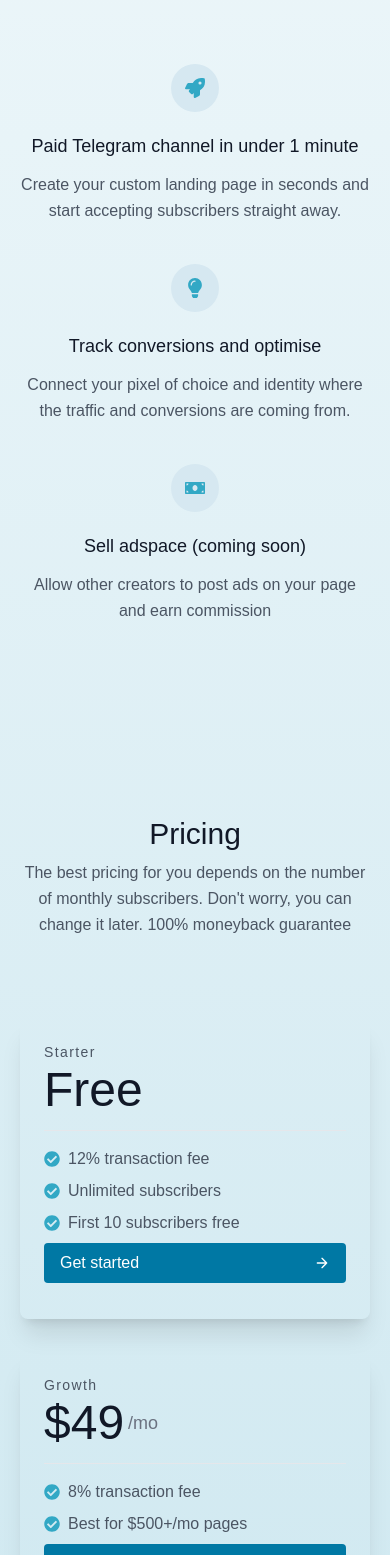
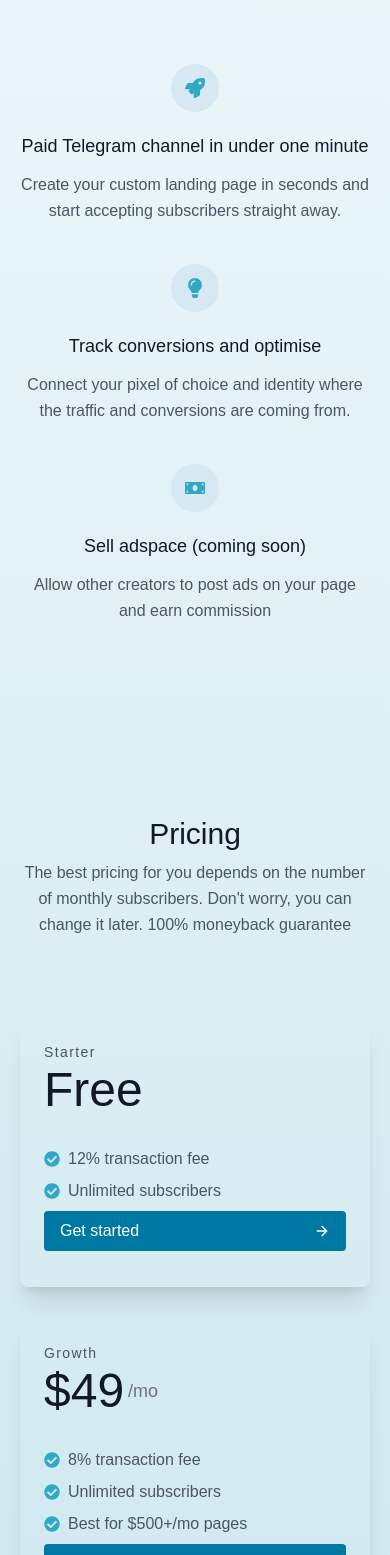
Before and after one commit to culda/tgdaddy, a Next.js app: page / in a window 390 px wide. Shown: the part 1360-2915 px from the top of the page. Built offline with nearby package versions, Linux system fonts and the light colour scheme; grey boxes are pictures that could not be loaded; a web font is replaced by a local one.

Commit message:
small fixes

```diff
--- a/app/[username]/PagePublic.tsx
+++ b/app/[username]/PagePublic.tsx
@@ -7,10 +7,10 @@
 import { useRouter } from 'next/navigation';
 import { FaArrowRight, FaLock } from 'react-icons/fa';
 import Button from '../components/Button';
+import FormattedText from '../components/FormattedText';
 import { useSnackbar } from '../components/SnackbarProvider';
 import { StConsumerSubscription, StPage, StProduct } from '../model/types';
 import PricingSection from './PricingSection';
-import FormattedText from '../components/FormattedText';
 
 type PpPage = {
   page: StPage;
@@ -98,11 +98,9 @@
             <div className="absolute inset-0 rounded-full border-4 border-white shadow-xl"></div>
           </div>
         </div>
-        <div className="text-center lg:w-2/3 w-full">
-          <h1 className="title-font sm:text-4xl text-3xl mb-4 font-medium text-gray-900">
-            {page?.title}
-          </h1>
-        </div>
+        <h1 className="title-font text-center sm:text-4xl text-3xl mb-4 font-medium text-gray-900">
+          {page?.title}
+        </h1>
       </section>
 
       <section>
@@ -153,7 +151,7 @@
         <section className="text-gray-400 text-sm px-8 pb-16">
           <p>
             By subscribing you are agreeing to our{' '}
-            <a href="/privacyPolicy" target="_blank">
+            <a href="/privacyPolicy" target="_blank" className="underline">
               privacy policy
             </a>
             . The subscription is managed by Stripe and you can cancel anytime.
--- a/app/components/PricingSection.tsx
+++ b/app/components/PricingSection.tsx
@@ -1,4 +1,3 @@
-import { FaCheckCircle } from 'react-icons/fa';
 import Button from './Button';
 import PricingCheckpoint from './PricingCheckpoint';
 
@@ -27,7 +26,6 @@
               </h1>
               <PricingCheckpoint text="12% transaction fee" />
               <PricingCheckpoint text="Unlimited subscribers" />
-              <PricingCheckpoint text="First 10 subscribers free" />
 
               <Button className="flex-grow-0" onClick={getStarted}>
                 Get started
@@ -58,6 +56,7 @@
                 </span>
               </h1>
               <PricingCheckpoint text="8% transaction fee" />
+              <PricingCheckpoint text="Unlimited subscribers" />
               <PricingCheckpoint text="Best for $500+/mo pages" />
               <Button className="flex-grow-0" onClick={getStarted}>
                 Get started
--- a/app/page.tsx
+++ b/app/page.tsx
@@ -112,6 +112,67 @@
           </div>
         </section>
 
+        {/* examples */}
+        {/*
+        <section className="text-gray-600 body-font">
+          <div className="container px-5 py-24 mx-auto flex flex-wrap">
+            <div className="flex flex-col flex-wrap md:py-6 -mb-10 md:w-1/2 md:pl-12 md:text-left text-center">
+              <div className="flex flex-col mb-10 md:items-start items-center">
+                <div className="w-12 h-12 inline-flex items-center justify-center rounded-full bg-blue-100 text-blue-500 mb-5">
+                  <FaRocket className="text-xl" />
+                </div>
+                <div className="flex-grow">
+                  <h2 className="text-gray-900 text-lg title-font font-medium mb-3">
+                    Paid Telegram channel in under one minute
+                  </h2>
+                  <p className="leading-relaxed text-base">
+                    Create your custom landing page in seconds and start
+                    accepting subscribers straight away.
+                  </p>
+                </div>
+              </div>
+              <div className="flex flex-col mb-10 md:items-start items-center">
+                <div className="w-12 h-12 inline-flex items-center justify-center rounded-full bg-blue-100 text-blue-500 mb-5">
+                  <FaLightbulb className="text-xl" />
+                </div>
+                <div className="flex-grow">
+                  <h2 className="text-gray-900 text-lg title-font font-medium mb-3">
+                    Track conversions and optimise
+                  </h2>
+                  <p className="leading-relaxed text-base">
+                    Connect your pixel of choice and identity where the traffic
+                    and conversions are coming from.
+                  </p>
+                </div>
+              </div>
+              <div className="flex flex-col mb-10 md:items-start items-center">
+                <div className="w-12 h-12 inline-flex items-center justify-center rounded-full bg-blue-100 text-blue-500 mb-5">
+                  <FaMoneyBill className="text-xl" />
+                </div>
+                <div className="flex-grow">
+                  <h2 className="text-gray-900 text-lg title-font font-medium mb-3">
+                    Sell adspace (coming soon)
+                  </h2>
+                  <p className="leading-relaxed text-base">
+                    Allow other creators to post ads on your page and earn
+                    commission
+                  </p>
+                </div>
+              </div>
+            </div>
+
+            <div className="w-full md:w-1/2 mb-10 md:mb-0 pb-[120%] md:pb-[60%] rounded-lg overflow-hidden relative border-2 border-gray-700">
+              <img
+                src="/images/marketingman.png"
+                loading="lazy"
+                className="object-cover object-center w-full h-full"
+                alt="marketing_landing_page"
+              ></img>
+            </div>
+          </div>
+        </section> */}
+
+        {/* features */}
         <section className="text-gray-600 body-font">
           <div className="container px-5 py-24 mx-auto flex flex-wrap">
             <div className="w-full md:w-1/2 mb-10 md:mb-0 pb-[120%] md:pb-[60%] rounded-lg overflow-hidden relative">
@@ -136,7 +197,7 @@
                 </div>
                 <div className="flex-grow">
                   <h2 className="text-gray-900 text-lg title-font font-medium mb-3">
-                    Paid Telegram channel in under 1 minute
+                    Paid Telegram channel in under one minute
                   </h2>
                   <p className="leading-relaxed text-base">
                     Create your custom landing page in seconds and start
```
Also changed, not shown: public/images/marketingman.png (added).
